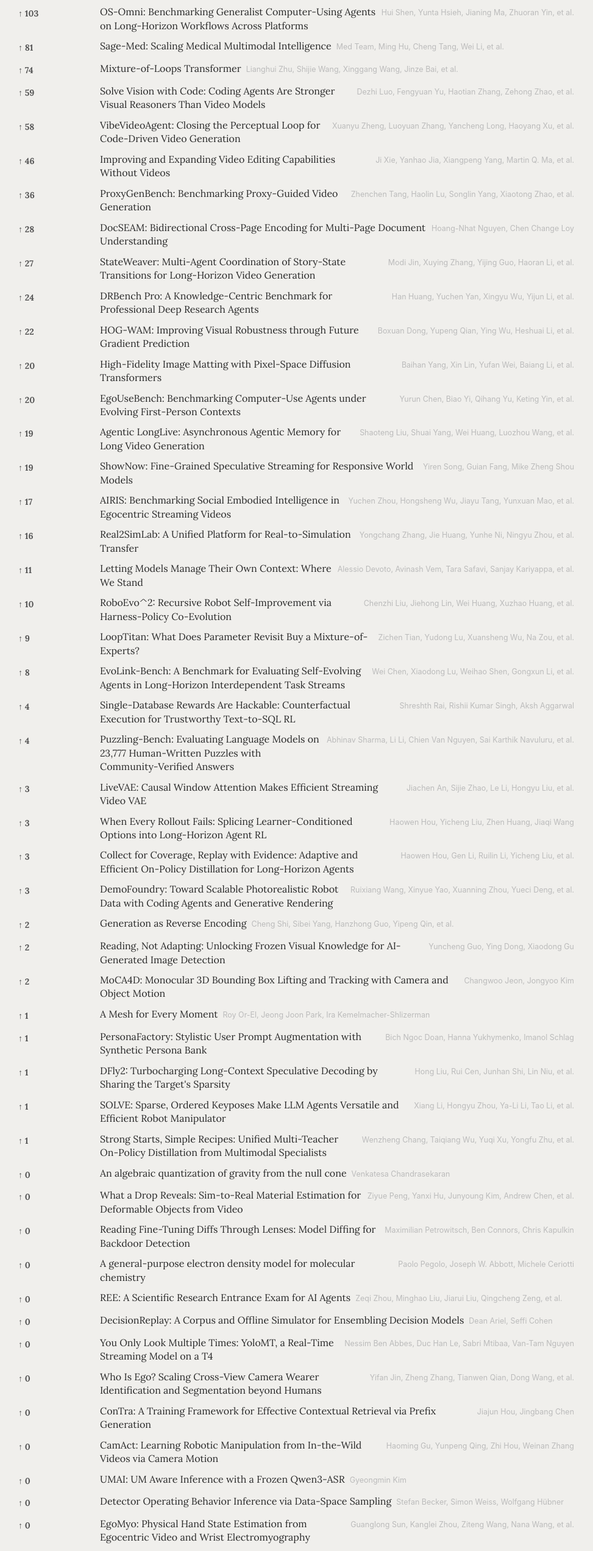
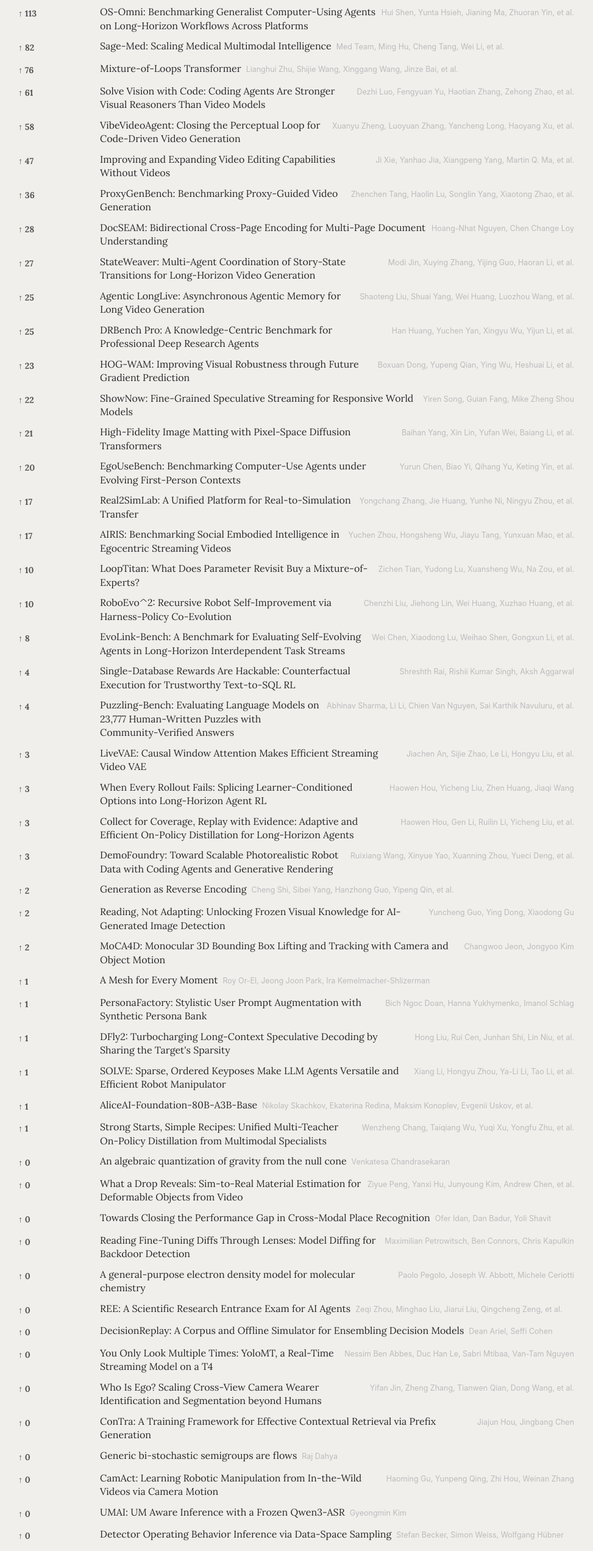
Before and after one commit to maldonadokevin/rss, a plain HTML site: page papers.html in a window 1280 px wide. Shown: the part 180-2724 px from the top of the page at 61% size, without its empty margins (154-1127 px from the left). Drawn offline with Linux system fonts and the light colour scheme.

Commit message:
chore: update feed [skip ci]

```diff
--- a/papers.html
+++ b/papers.html
@@ -17,7 +17,7 @@
     <p class="description">Today&#x27;s most upvoted ML papers on Hugging Face, sorted by community votes.</p>
     <section>
       <div class="entry">
-        <div class="date">↑ 103</div>
+        <div class="date">↑ 113</div>
         <div class="content">
           <details>
             <summary>OS-Omni: Benchmarking Generalist Computer-Using Agents on Long-Horizon Workflows Across Platforms<span class="feed-name">Hui Shen, Yunta Hsieh, Jianing Ma, Zhuoran Yin, et al.</span></summary>
@@ -27,7 +27,7 @@
         </div>
       </div>
       <div class="entry">
-        <div class="date">↑ 81</div>
+        <div class="date">↑ 82</div>
         <div class="content">
           <details>
             <summary>Sage-Med: Scaling Medical Multimodal Intelligence<span class="feed-name">Med Team, Ming Hu, Cheng Tang, Wei Li, et al.</span></summary>
@@ -37,7 +37,7 @@
         </div>
       </div>
       <div class="entry">
-        <div class="date">↑ 74</div>
+        <div class="date">↑ 76</div>
         <div class="content">
           <details>
             <summary>Mixture-of-Loops Transformer<span class="feed-name">Lianghui Zhu, Shijie Wang, Xinggang Wang, Jinze Bai, et al.</span></summary>
@@ -47,7 +47,7 @@
         </div>
       </div>
       <div class="entry">
-        <div class="date">↑ 59</div>
+        <div class="date">↑ 61</div>
         <div class="content">
           <details>
             <summary>Solve Vision with Code: Coding Agents Are Stronger Visual Reasoners Than Video Models<span class="feed-name">Dezhi Luo, Fengyuan Yu, Haotian Zhang, Zehong Zhao, et al.</span></summary>
@@ -67,7 +67,7 @@
         </div>
       </div>
       <div class="entry">
-        <div class="date">↑ 46</div>
+        <div class="date">↑ 47</div>
         <div class="content">
           <details>
             <summary>Improving and Expanding Video Editing Capabilities Without Videos<span class="feed-name">Ji Xie, Yanhao Jia, Xiangpeng Yang, Martin Q. Ma, et al.</span></summary>
@@ -107,7 +107,17 @@
         </div>
       </div>
       <div class="entry">
-        <div class="date">↑ 24</div>
+        <div class="date">↑ 25</div>
+        <div class="content">
+          <details>
+            <summary>Agentic LongLive: Asynchronous Agentic Memory for Long Video Generation<span class="feed-name">Shaoteng Liu, Shuai Yang, Wei Huang, Luozhou Wang, et al.</span></summary>
+            <p class="summary">Real-time autoregressive video generators stream minutes of video and accept new prompts on the fly, but struggle to keep people, objects, and places consistent over a long interactive story. Agent systems provide such memory for offline multi-shot generation, yet they read the whole script in advance, plan each shot before generating it, and regenerate failed shots, which a live stream does not…</p>
+            <p class="link-line"><a href="https://huggingface.co/papers/2611.34907">huggingface</a> &middot; <a href="https://arxiv.org/abs/2611.34907">arxiv</a></p>
+          </details>
+        </div>
+      </div>
+      <div class="entry">
+        <div class="date">↑ 25</div>
         <div class="content">
           <details>
             <summary>DRBench Pro: A Knowledge-Centric Benchmark for Professional Deep Research Agents<span class="feed-name">Han Huang, Yuchen Yan, Xingyu Wu, Yijun Li, et al.</span></summary>
@@ -117,7 +127,7 @@
         </div>
       </div>
       <div class="entry">
-        <div class="date">↑ 22</div>
+        <div class="date">↑ 23</div>
         <div class="content">
           <details>
             <summary>HOG-WAM: Improving Visual Robustness through Future Gradient Prediction<span class="feed-name">Boxuan Dong, Yupeng Qian, Ying Wu, Heshuai Li, et al.</span></summary>
@@ -127,7 +137,17 @@
         </div>
       </div>
       <div class="entry">
-        <div class="date">↑ 20</div>
+        <div class="date">↑ 22</div>
+        <div class="content">
+          <details>
+            <summary>ShowNow: Fine-Grained Speculative Streaming for Responsive World Models<span class="feed-name">Yiren Song, Guian Fang, Mike Zheng Shou</span></summary>
+            <p class="summary">Interactive world models must generate video continuously while responding promptly to user actions. Real-time throughput alone leaves input latency unresolved: coarse generation blocks delay action updates, and generation after input adds work to the response path. We introduce ShowNow, a fine-grained speculative streaming framework that uses computation available during playback to prepare…</p>
+            <p class="link-line"><a href="https://huggingface.co/papers/2611.34693">huggingface</a> &middot; <a href="https://arxiv.org/abs/2611.34693">arxiv</a></p>
+          </details>
+        </div>
+      </div>
+      <div class="entry">
+        <div class="date">↑ 21</div>
         <div class="content">
           <details>
             <summary>High-Fidelity Image Matting with Pixel-Space Diffusion Transformers<span class="feed-name">Baihan Yang, Xin Lin, Yufan Wei, Baiang Li, et al.</span></summary>
@@ -147,22 +167,12 @@
         </div>
       </div>
       <div class="entry">
-        <div class="date">↑ 19</div>
+        <div class="date">↑ 17</div>
         <div class="content">
           <details>
-            <summary>Agentic LongLive: Asynchronous Agentic Memory for Long Video Generation<span class="feed-name">Shaoteng Liu, Shuai Yang, Wei Huang, Luozhou Wang, et al.</span></summary>
-            <p class="summary">Real-time autoregressive video generators stream minutes of video and accept new prompts on the fly, but struggle to keep people, objects, and places consistent over a long interactive story. Agent systems provide such memory for offline multi-shot generation, yet they read the whole script in advance, plan each shot before generating it, and regenerate failed shots, which a live stream does not…</p>
-            <p class="link-line"><a href="https://huggingface.co/papers/2611.34907">huggingface</a> &middot; <a href="https://arxiv.org/abs/2611.34907">arxiv</a></p>
-          </details>
-        </div>
-      </div>
-      <div class="entry">
-        <div class="date">↑ 19</div>
-        <div class="content">
-          <details>
-            <summary>ShowNow: Fine-Grained Speculative Streaming for Responsive World Models<span class="feed-name">Yiren Song, Guian Fang, Mike Zheng Shou</span></summary>
-            <p class="summary">Interactive world models must generate video continuously while responding promptly to user actions. Real-time throughput alone leaves input latency unresolved: coarse generation blocks delay action updates, and generation after input adds work to the response path. We introduce ShowNow, a fine-grained speculative streaming framework that uses computation available during playback to prepare…</p>
-            <p class="link-line"><a href="https://huggingface.co/papers/2611.34693">huggingface</a> &middot; <a href="https://arxiv.org/abs/2611.34693">arxiv</a></p>
+            <summary>Real2SimLab: A Unified Platform for Real-to-Simulation Transfer<span class="feed-name">Yongchang Zhang, Jie Huang, Yunhe Ni, Ningyu Zhou, et al.</span></summary>
+            <p class="summary">Real-to-simulation transfer, which builds simulations from real-world observations, has long been studied in research and industry. Recently, coding agents have become capable of generating simulation programs from video recordings, and several benchmarks have been proposed to evaluate them. However, each individual benchmark defines its own inputs, deliverables, and scoring pipeline. This leads…</p>
+            <p class="link-line"><a href="https://huggingface.co/papers/2611.34849">huggingface</a> &middot; <a href="https://arxiv.org/abs/2611.34849">arxiv</a></p>
           </details>
         </div>
       </div>
@@ -177,22 +187,12 @@
         </div>
       </div>
       <div class="entry">
-        <div class="date">↑ 16</div>
+        <div class="date">↑ 10</div>
         <div class="content">
           <details>
-            <summary>Real2SimLab: A Unified Platform for Real-to-Simulation Transfer<span class="feed-name">Yongchang Zhang, Jie Huang, Yunhe Ni, Ningyu Zhou, et al.</span></summary>
-            <p class="summary">Real-to-simulation transfer, which builds simulations from real-world observations, has long been studied in research and industry. Recently, coding agents have become capable of generating simulation programs from video recordings, and several benchmarks have been proposed to evaluate them. However, each individual benchmark defines its own inputs, deliverables, and scoring pipeline. This leads…</p>
-            <p class="link-line"><a href="https://huggingface.co/papers/2611.34849">huggingface</a> &middot; <a href="https://arxiv.org/abs/2611.34849">arxiv</a></p>
-          </details>
-        </div>
-      </div>
-      <div class="entry">
-        <div class="date">↑ 11</div>
-        <div class="content">
-          <details>
-            <summary>Letting Models Manage Their Own Context: Where We Stand<span class="feed-name">Alessio Devoto, Avinash Vem, Tara Safavi, Sanjay Kariyappa, et al.</span></summary>
-            <p class="summary">Agent harnesses today manage context on the model&#x27;s behalf: when the window fills, the harness triggers a compaction that summarizes the history. We study the alternative, model-driven context management, in which the model itself decides when and what to compact through a context API. We gave models control over their own context in \nooa, NVIDIA&#x27;s open source agent harness, and compared the two…</p>
-            <p class="link-line"><a href="https://huggingface.co/papers/2611.34147">huggingface</a> &middot; <a href="https://arxiv.org/abs/2611.34147">arxiv</a></p>
+            <summary>LoopTitan: What Does Parameter Revisit Buy a Mixture-of-Experts?<span class="feed-name">Zichen Tian, Yudong Lu, Xuansheng Wu, Na Zou, et al.</span></summary>
+            <p class="summary">Looped Mixture-of-Experts (MoE) architectures revisit layer parameters across depths. This design increases effective depth without adding parameters. Recent looped MoE studies report substantial gains over the standard MoE at matched budgets (parameters, FLOPs and KV cache). However, the reported gains still confound parameter revisit with other design choices, e.g., network shape and residual…</p>
+            <p class="link-line"><a href="https://huggingface.co/papers/2611.34821">huggingface</a> &middot; <a href="https://arxiv.org/abs/2611.34821">arxiv</a></p>
           </details>
         </div>
       </div>
@@ -203,16 +203,6 @@
             <summary>RoboEvo^2: Recursive Robot Self-Improvement via Harness-Policy Co-Evolution<span class="feed-name">Chenzhi Liu, Jiehong Lin, Wei Huang, Xuzhao Huang, et al.</span></summary>
             <p class="summary">Robots should adapt to unfamiliar environments and acquire new skills through interaction, then execute those skills efficiently with practice. Vision-language-action policies provide efficient control, but often need additional human demonstrations to handle unfamiliar settings; reasoning agents can discover solutions using broad prior knowledge and robot-control APIs, but repeated deliberation…</p>
             <p class="link-line"><a href="https://huggingface.co/papers/2611.34675">huggingface</a> &middot; <a href="https://arxiv.org/abs/2611.34675">arxiv</a></p>
-          </details>
-        </div>
-      </div>
-      <div class="entry">
-        <div class="date">↑ 9</div>
-        <div class="content">
-          <details>
-            <summary>LoopTitan: What Does Parameter Revisit Buy a Mixture-of-Experts?<span class="feed-name">Zichen Tian, Yudong Lu, Xuansheng Wu, Na Zou, et al.</span></summary>
-            <p class="summary">Looped Mixture-of-Experts (MoE) architectures revisit layer parameters across depths. This design increases effective depth without adding parameters. Recent looped MoE studies report substantial gains over the standard MoE at matched budgets (parameters, FLOPs and KV cache). However, the reported gains still confound parameter revisit with other design choices, e.g., network shape and residual…</p>
-            <p class="link-line"><a href="https://huggingface.co/papers/2611.34821">huggingface</a> &middot; <a href="https://arxiv.org/abs/2611.34821">arxiv</a></p>
           </details>
         </div>
       </div>
@@ -360,6 +350,16 @@
         <div class="date">↑ 1</div>
         <div class="content">
           <details>
+            <summary>AliceAI-Foundation-80B-A3B-Base<span class="feed-name">Nikolay Skachkov, Ekaterina Redina, Maksim Konoplev, Evgenii Uskov, et al.</span></summary>
+            <p class="summary">We present AliceAI-Foundation-80B-A3B-Base, a mixture-of-experts language model with 80 billion total parameters and approximately 3 billion active parameters per token, trained from scratch at Yandex and released under the Apache 2.0 license. The model combines Kimi Delta Attention with full attention, uses Attention Residuals, and is trained with Muon. Training comprises general pretraining on…</p>
+            <p class="link-line"><a href="https://huggingface.co/papers/2611.34529">huggingface</a> &middot; <a href="https://arxiv.org/abs/2611.34529">arxiv</a></p>
+          </details>
+        </div>
+      </div>
+      <div class="entry">
+        <div class="date">↑ 1</div>
+        <div class="content">
+          <details>
             <summary>Strong Starts, Simple Recipes: Unified Multi-Teacher On-Policy Distillation from Multimodal Specialists<span class="feed-name">Wenzheng Chang, Taiqiang Wu, Yuqi Xu, Yongfu Zhu, et al.</span></summary>
             <p class="summary">Multi-teacher on-policy distillation (MOPD) integrates separately trained domain specialists into a single unified model. Existing methods focus on refining the distillation procedure while initializing the student from a base model or a multi-domain SFT checkpoint, which leaves capability integration largely to distillation itself. Instead, we treat the starting point as a design variable and…</p>
             <p class="link-line"><a href="https://huggingface.co/papers/2611.34397">huggingface</a> &middot; <a href="https://arxiv.org/abs/2611.34397">arxiv</a></p>
@@ -383,6 +383,16 @@
             <summary>What a Drop Reveals: Sim-to-Real Material Estimation for Deformable Objects from Video<span class="feed-name">Ziyue Peng, Yanxi Hu, Junyoung Kim, Andrew Chen, et al.</span></summary>
             <p class="summary">How an object deforms when it hits the ground reveals what it is made of. From a single real video of a drop, we estimate a deformable object&#x27;s density-normalized stiffness E/ρ, and its yield stress σ_Y/ρ when the impact causes plastic deformation, with a feed-forward predictor trained only in simulation. Real videos carry no material labels, so such predictors are developed and validated on…</p>
             <p class="link-line"><a href="https://huggingface.co/papers/2611.34894">huggingface</a> &middot; <a href="https://arxiv.org/abs/2611.34894">arxiv</a></p>
+          </details>
+        </div>
+      </div>
+      <div class="entry">
+        <div class="date">↑ 0</div>
+        <div class="content">
+          <details>
+            <summary>Towards Closing the Performance Gap in Cross-Modal Place Recognition<span class="feed-name">Ofer Idan, Dan Badur, Yoli Shavit</span></summary>
+            <p class="summary">Cross-modal place recognition (CMPR) matches natural language descriptions against databases of geo-tagged reference images, enabling localization without visual queries. Despite its potential for language-guided navigation, existing vision-language models lag far behind visual place recognition (VPR) baselines, even after task adaptation. Unlike general-purpose text-to-image retrieval, place…</p>
+            <p class="link-line"><a href="https://huggingface.co/papers/2611.34877">huggingface</a> &middot; <a href="https://arxiv.org/abs/2611.34877">arxiv</a></p>
           </details>
         </div>
       </div>
@@ -460,6 +470,16 @@
         <div class="date">↑ 0</div>
         <div class="content">
           <details>
+            <summary>Generic bi-stochastic semigroups are flows<span class="feed-name">Raj Dahya</span></summary>
+            <p class="summary">We demonstrate genericity wrt. the weak polynomial topology of the space Aut(X, μ) of invertible measure-preserving transformations within the space of bi-stochastic operators over L^{2}(X, μ) for standard probability spaces (X, μ). This improves upon the approximation and residuality results established by Brown [4] and Kim [26] (cf. also [16]). We make crucial use of a reformulation of the…</p>
+            <p class="link-line"><a href="https://huggingface.co/papers/2611.34317">huggingface</a> &middot; <a href="https://arxiv.org/abs/2611.34317">arxiv</a></p>
+          </details>
+        </div>
+      </div>
+      <div class="entry">
+        <div class="date">↑ 0</div>
+        <div class="content">
+          <details>
             <summary>CamAct: Learning Robotic Manipulation from In-the-Wild Videos via Camera Motion<span class="feed-name">Haoming Gu, Yunpeng Qing, Zhi Hou, Weinan Zhang</span></summary>
             <p class="summary">Vision-Language-Action (VLA) models benefit from large, diverse datasets for robotic manipulation, yet collecting robot demonstrations remains costly. Recent work has explored egocentric videos as a source of supervision, primarily drawing on demonstrations of human-object interaction. We show that in-the-wild videos can improve robotic manipulation even when they contain no demonstrations of…</p>
             <p class="link-line"><a href="https://huggingface.co/papers/2611.34257">huggingface</a> &middot; <a href="https://arxiv.org/abs/2611.34257">arxiv</a></p>
@@ -496,26 +516,6 @@
           </details>
         </div>
       </div>
-      <div class="entry">
-        <div class="date">↑ 0</div>
-        <div class="content">
-          <details>
-            <summary>AnyCam4D: Ray-Based 4D Gaussian Rendering for Arbitrary Camera Models<span class="feed-name">Sascha Kirch, Rafael Pagés, Jan Ondřej, Clara Pérez-Molina, et al.</span></summary>
-            <p class="summary">Real cameras are not pinholes, yet most dynamic Gaussian splatting assumes they are. Footage is therefore undistorted first, losing field of view or detail, especially with wide-angle and fisheye cameras. Static Gaussian splatting has largely solved this with ray-based rendering, which suits any camera. Native 4D Gaussians, which model motion in space-time, cannot use it directly: each Gaussian&#x27;s…</p>
-            <p class="link-line"><a href="https://huggingface.co/papers/2611.34223">huggingface</a> &middot; <a href="https://arxiv.org/abs/2611.34223">arxiv</a></p>
-          </details>
-        </div>
-      </div>
-      <div class="entry">
-        <div class="date">↑ 0</div>
-        <div class="content">
-          <details>
-            <summary>Benefit of Structured Representations: When Equivariance Helps in Image Classification<span class="feed-name">Florian A. Hölzl, Daniel Rueckert, Georgios Kaissis</span></summary>
-            <p class="summary">Equivariant neural networks promise improved representation learning through structural guarantees. However, mainstream vision encoders rarely incorporate equivariance for most geometric symmetries. Images are a particularly interesting modality with many such symmetries and extensive datasets from which to learn this structure. In this work, we investigate when vision encoders benefit from…</p>
-            <p class="link-line"><a href="https://huggingface.co/papers/2611.34140">huggingface</a> &middot; <a href="https://arxiv.org/abs/2611.34140">arxiv</a></p>
-          </details>
-        </div>
-      </div>
     </section>
   </div>
 </body>
```
Also changed, not shown: index.html (+0 -9 lines).
